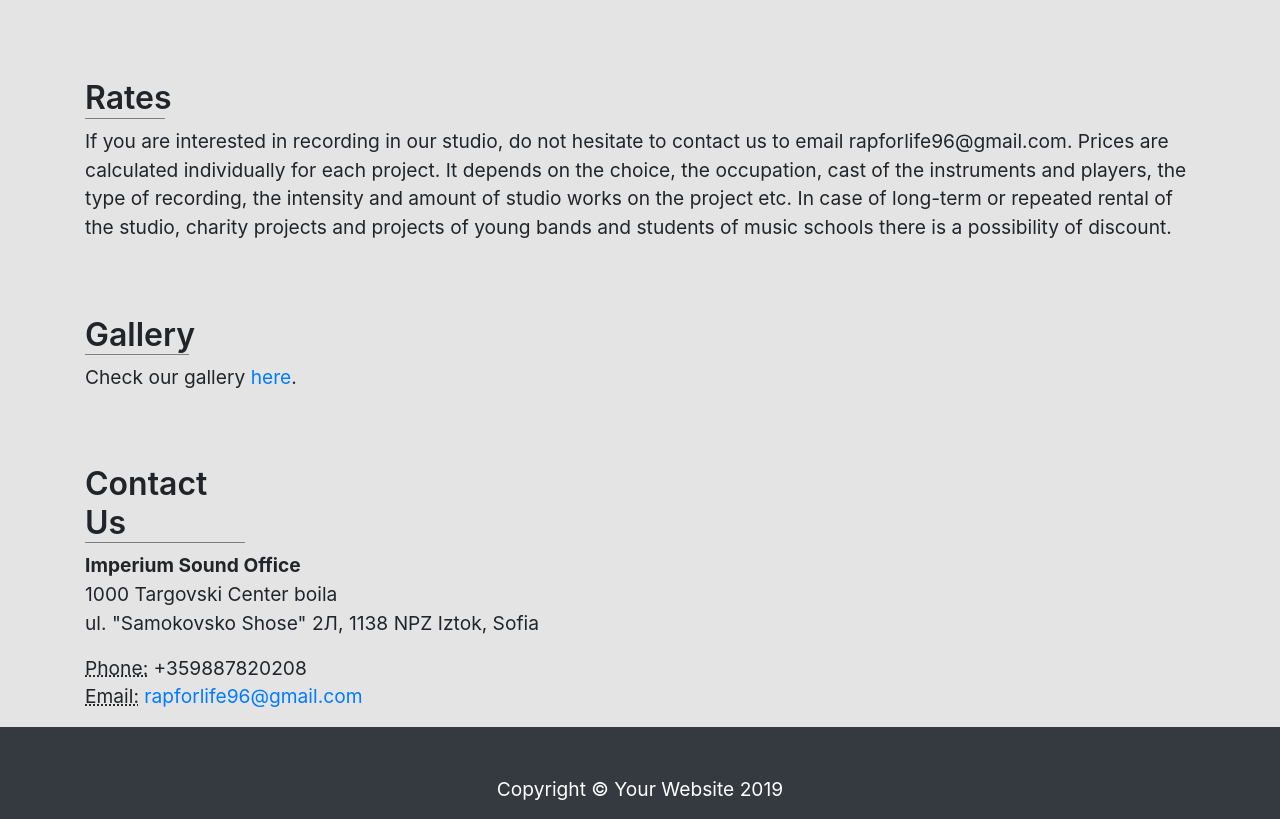
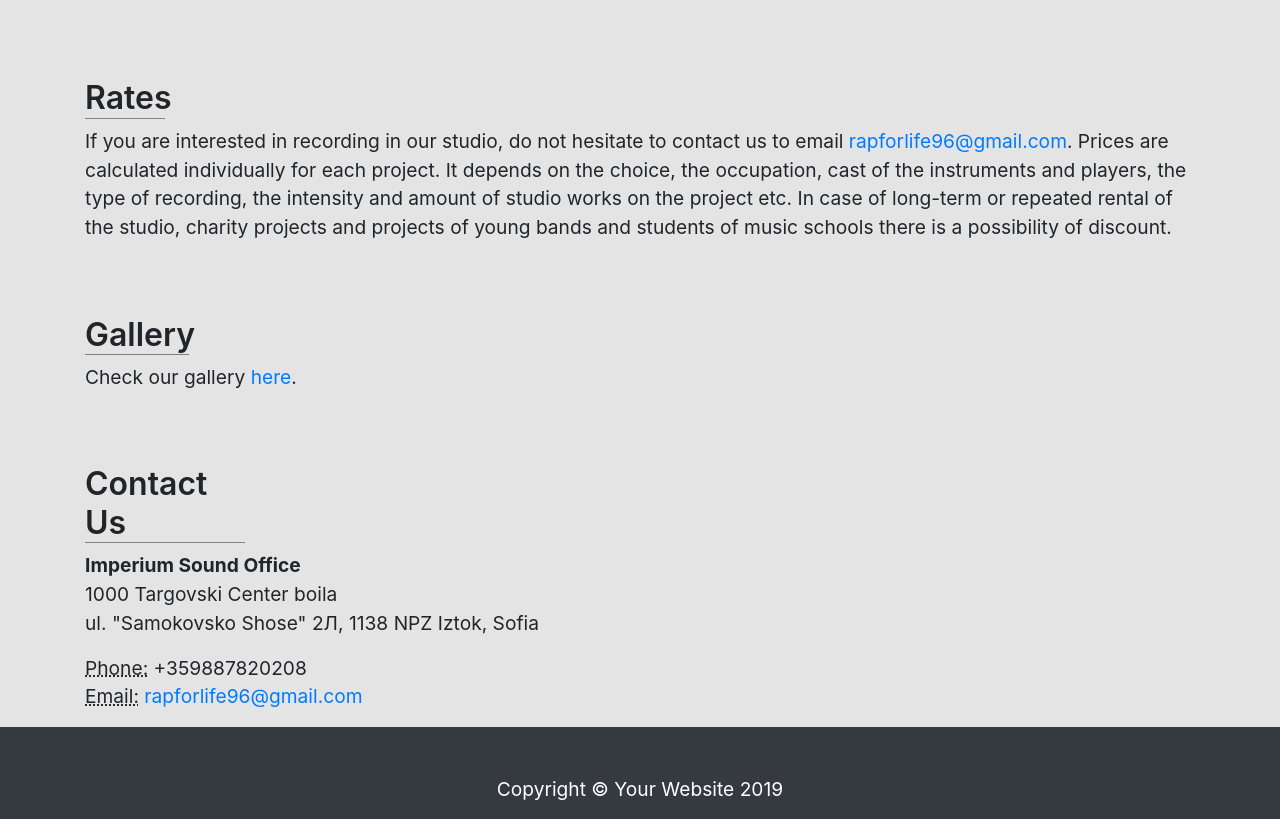
Before and after one commit to KamenP23/KamenP23.github.io, a website: page index.html in a window 1280 px wide. Shown: the part 1200-2019 px from the top of the page. Drawn offline with Linux system fonts and the light colour scheme.

Commit message:
Update index.html

```diff
--- a/index.html
+++ b/index.html
@@ -102,7 +102,7 @@
  <div class="col-md-12 mb-12">
        <a name="Rates"><br><br>
        <h2 id="Rates">Rates</h2>
-        <p>If you are interested in recording in our studio, do not hesitate to contact us to email rapforlife96@gmail.com.
+        <p>If you are interested in recording in our studio, do not hesitate to contact us to email <a href="mailto:#">rapforlife96@gmail.com</a>.
 Prices are calculated individually for each project. It depends on the choice, the occupation, cast of the instruments and players, the type of recording, the intensity and amount of studio works on the project etc. In case of long-term or repeated rental of the studio, charity projects and projects of young bands and students of music schools there is a possibility of discount.</p>
       </div><br>
 
```
